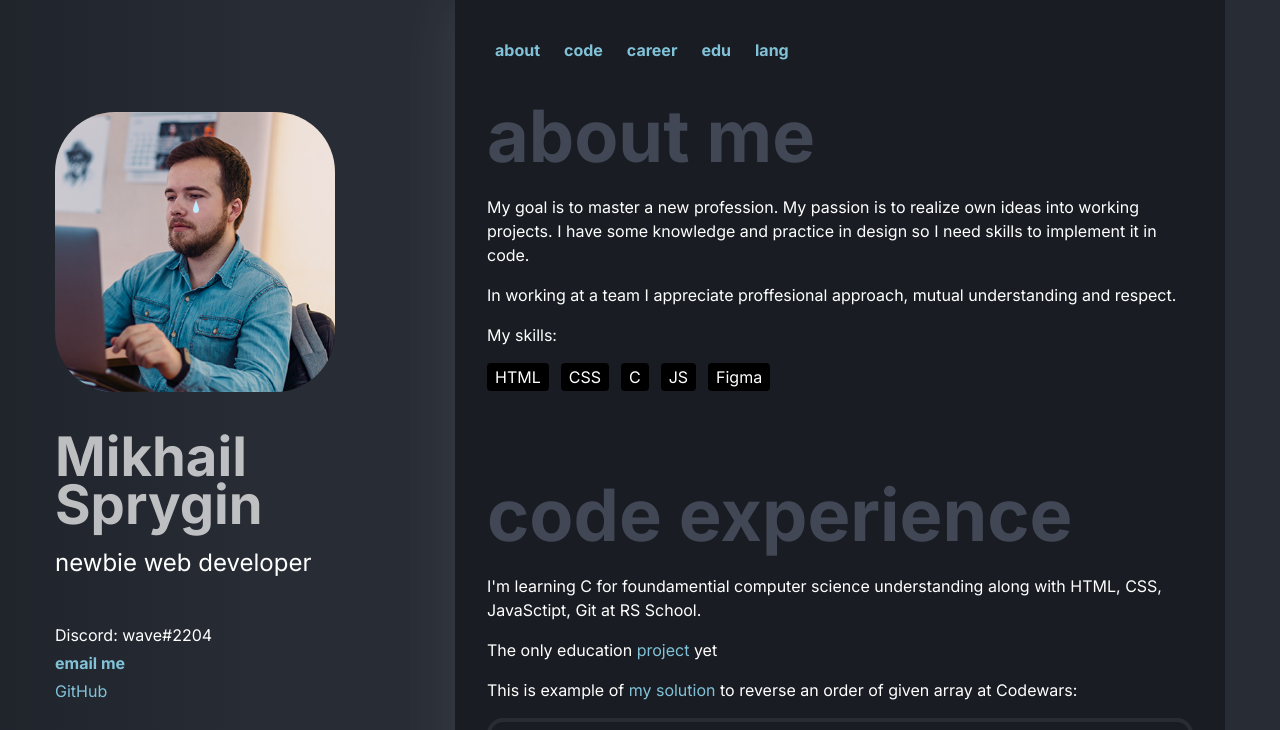
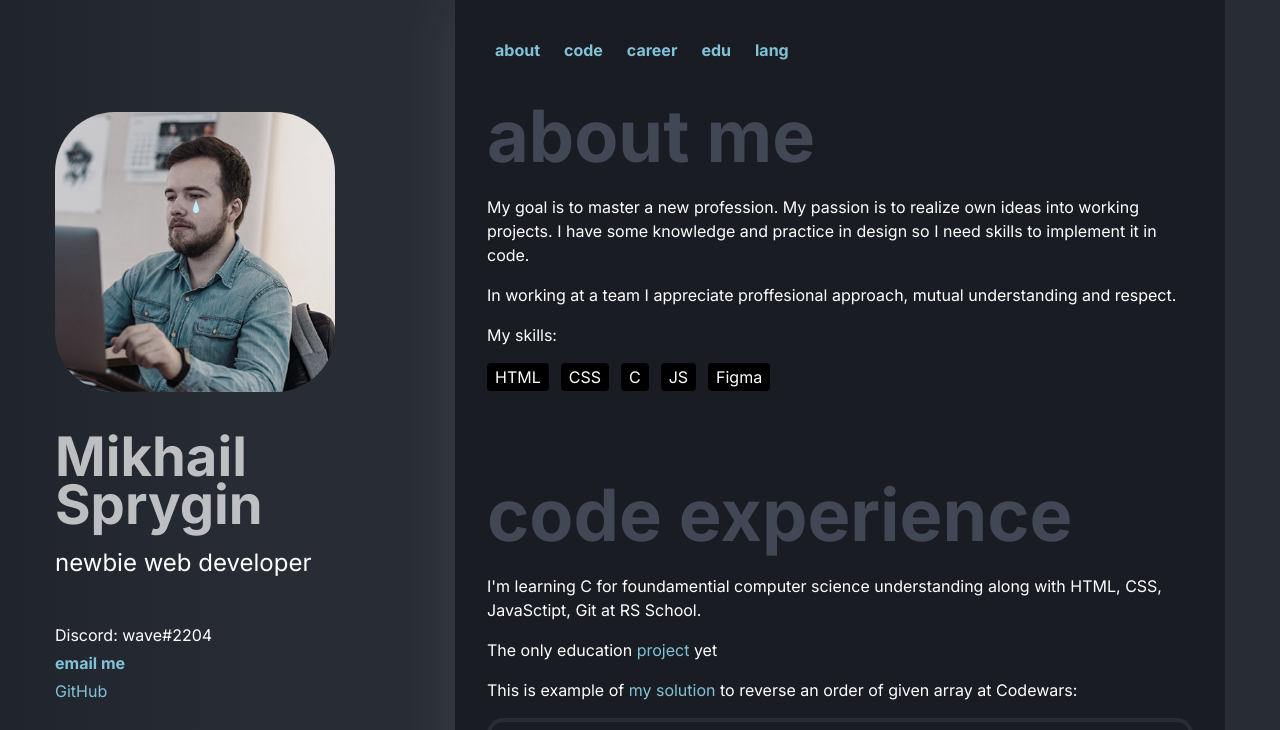
Before and after one commit to wave103x/rsschool-cv, a plain HTML site: page index.html in a window 1280 px wide. In both pictures the pointer is over the picture 195 px from the left and 252 px from the top of the page. Shown: the top 730 px of the page. Drawn offline with Linux system fonts and the light colour scheme.

Commit message:
Update style.css

```diff
--- a/style.css
+++ b/style.css
@@ -70,6 +70,10 @@ ul.contacts li {
 .photo {
     position: relative;
     border-radius: 60px;
+}
+
+.photo:hover {
+    filter: grayscale(60%);
 }
 
 .portrait {
```
